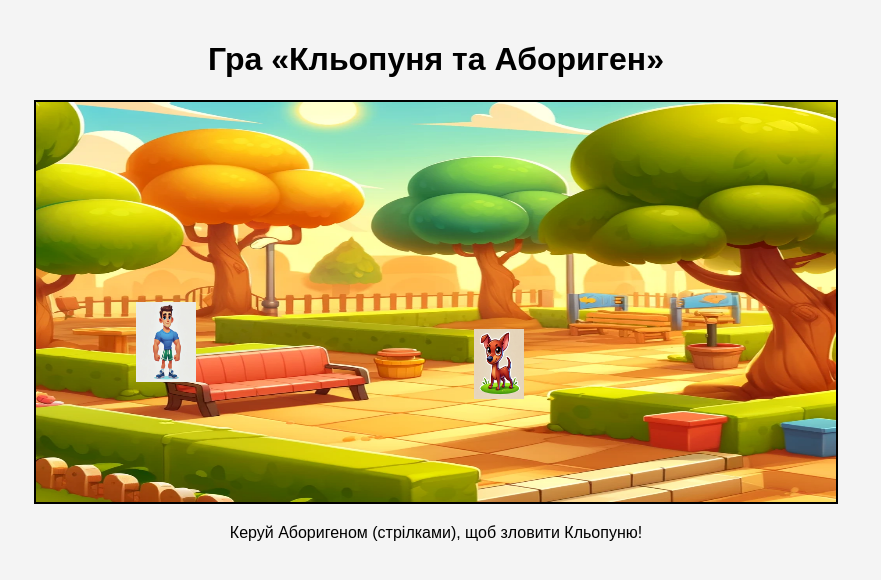
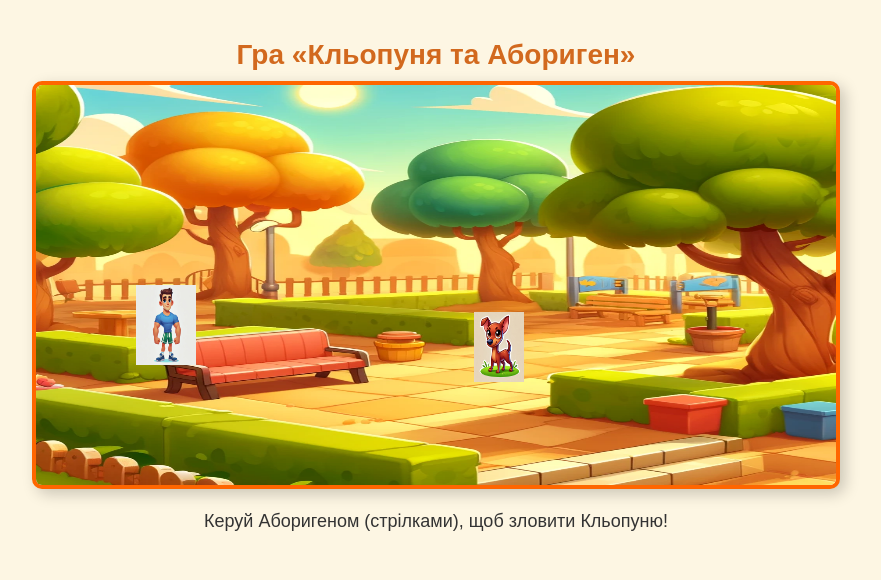
Before and after one commit to Tala80206/design-game, a plain HTML site: page index.html in a window 1280 px wide. Shown: the whole page, without its empty margins (204-1085 px from the left). Drawn offline with Linux system fonts and the light colour scheme.

Commit message:
Add files via upload

```diff
--- a/styles.css
+++ b/styles.css
@@ -1,11 +1,22 @@
 body {
     font-family: Arial, sans-serif;
     text-align: center;
-    background-color: #f4f4f4;
+    background-color: #fdf6e3;
     margin: 0;
     padding: 20px;
 }
 canvas {
-    border: 2px solid black;
+    border: 4px solid #ff6600;
     background-color: white;
+    box-shadow: 5px 5px 15px rgba(0, 0, 0, 0.2);
+    border-radius: 10px;
 }
+h1 {
+    color: #d2691e;
+    font-size: 28px;
+    margin-bottom: 10px;
+}
+p {
+    font-size: 18px;
+    color: #333;
+}
```
